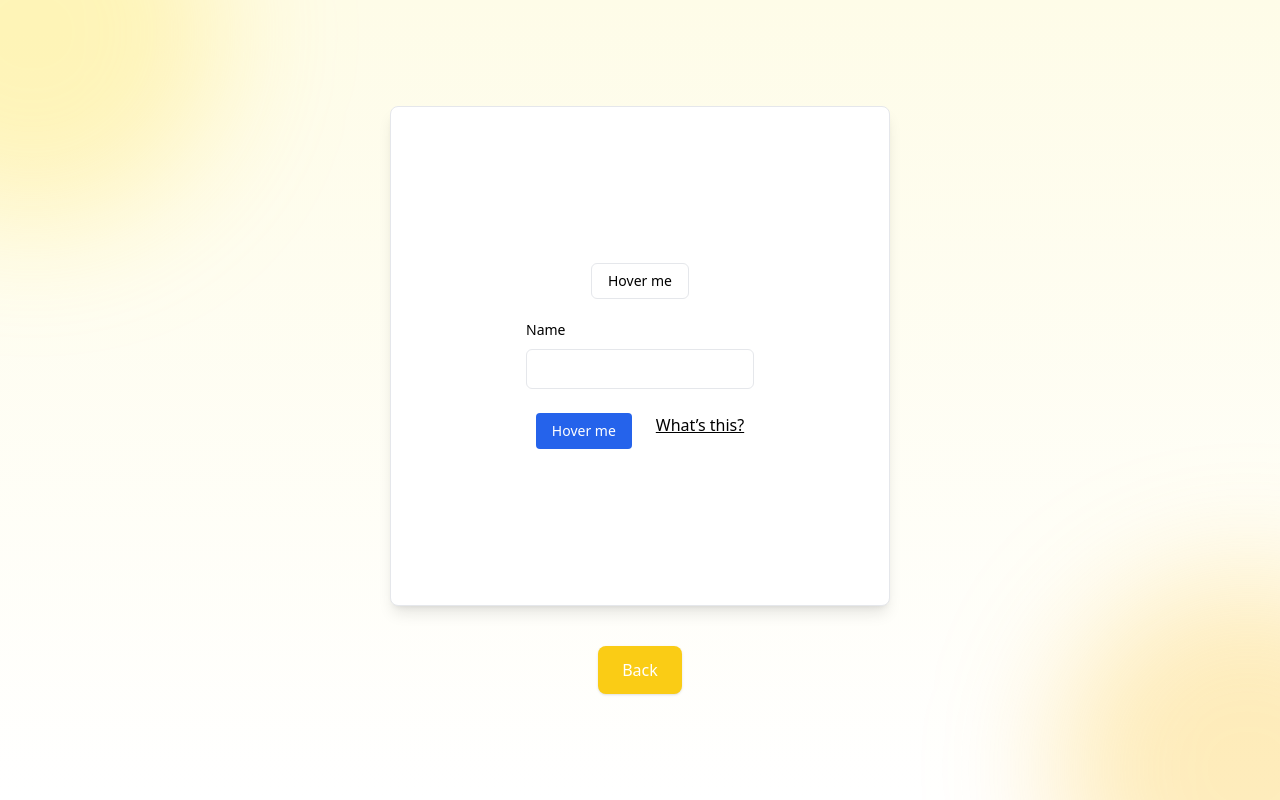
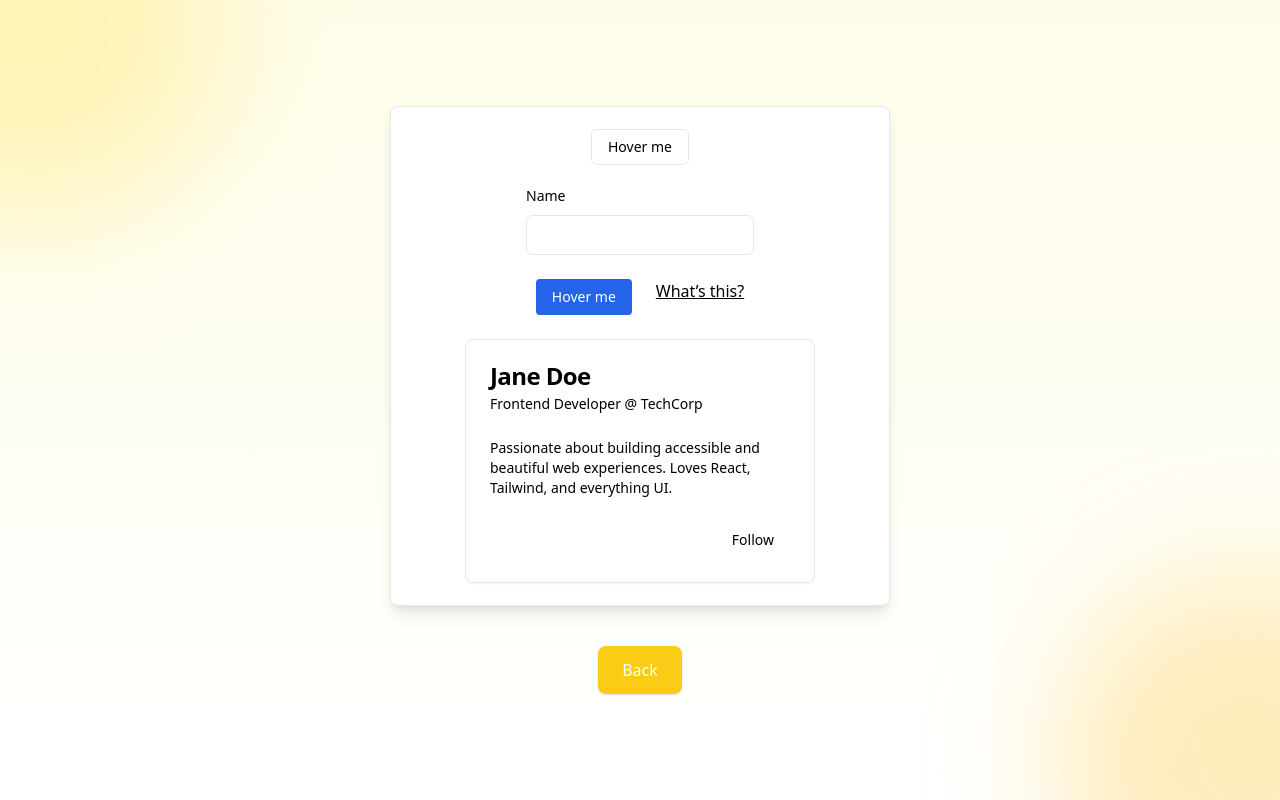
Before and after one commit to Hareesh108/harukit-ui, a Next.js app in the folder apps/web/: page /component in a window 1280 px wide. Built offline with nearby package versions, Linux system fonts and the light colour scheme.

Commit message:
Added card sample

```diff
--- a/apps/web/app/component/page.tsx
+++ b/apps/web/app/component/page.tsx
@@ -1,4 +1,12 @@
 import { Button } from "@/components/ui/button";
+import {
+  Card,
+  CardContent,
+  CardDescription,
+  CardFooter,
+  CardHeader,
+  CardTitle,
+} from "@/components/ui/card";
 import { Input } from "@/components/ui/input";
 import { Label } from "@/components/ui/label";
 import {
@@ -10,7 +18,7 @@ import {
 
 export default function page() {
   return (
-    <div className="flex flex-col gap-6 items-center justify-center">
+    <div className="flex flex-col gap-6 items-center h-full scroll-smooth overflow-y-auto justify-center">
       <Button variant="outline">Hover me</Button>
       <div className="flex flex-col gap-3">
         <Label htmlFor="name">Name</Label>
@@ -38,6 +46,22 @@ export default function page() {
           </Tooltip>
         </div>
       </TooltipProvider>
+
+      <Card className="w-[350px]">
+        <CardHeader>
+          <CardTitle>Jane Doe</CardTitle>
+          <CardDescription>Frontend Developer @ TechCorp</CardDescription>
+        </CardHeader>
+        <CardContent>
+          <p className="text-sm text-muted-foreground">
+            Passionate about building accessible and beautiful web experiences.
+            Loves React, Tailwind, and everything UI.
+          </p>
+        </CardContent>
+        <CardFooter>
+          <Button className="ml-auto">Follow</Button>
+        </CardFooter>
+      </Card>
     </div>
   );
 }
```
